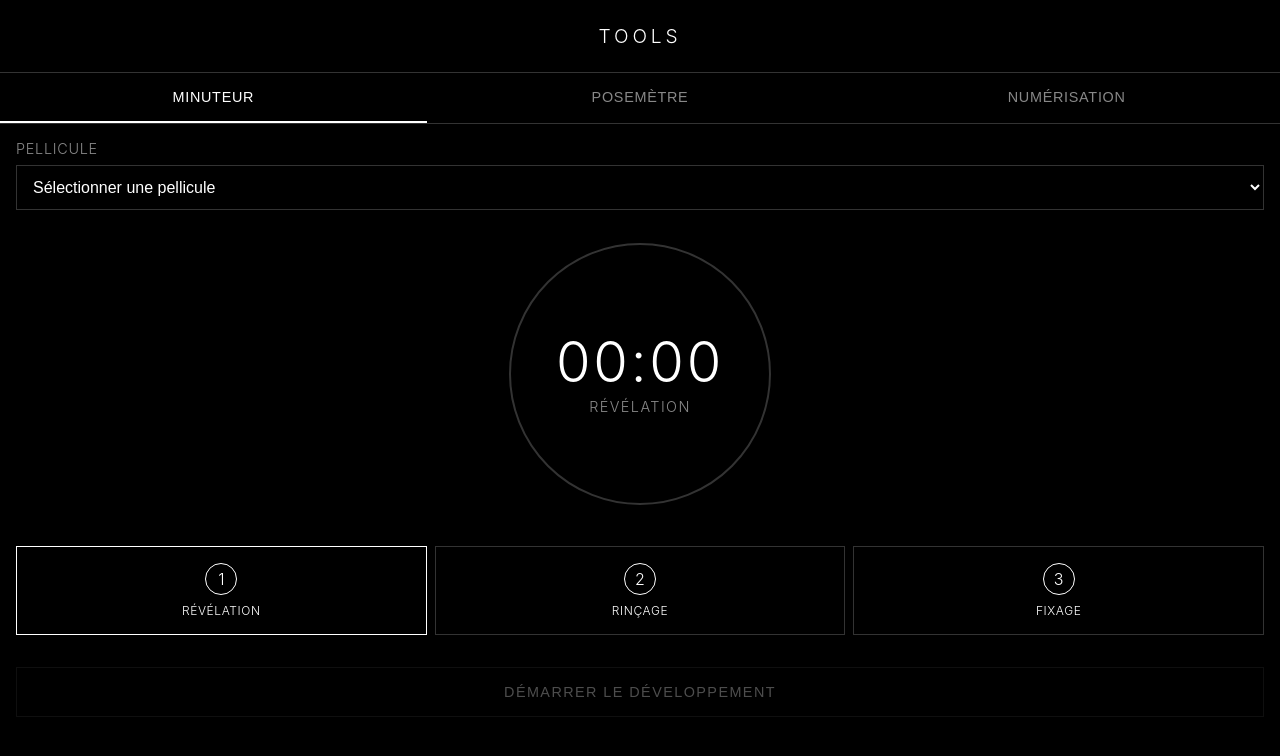
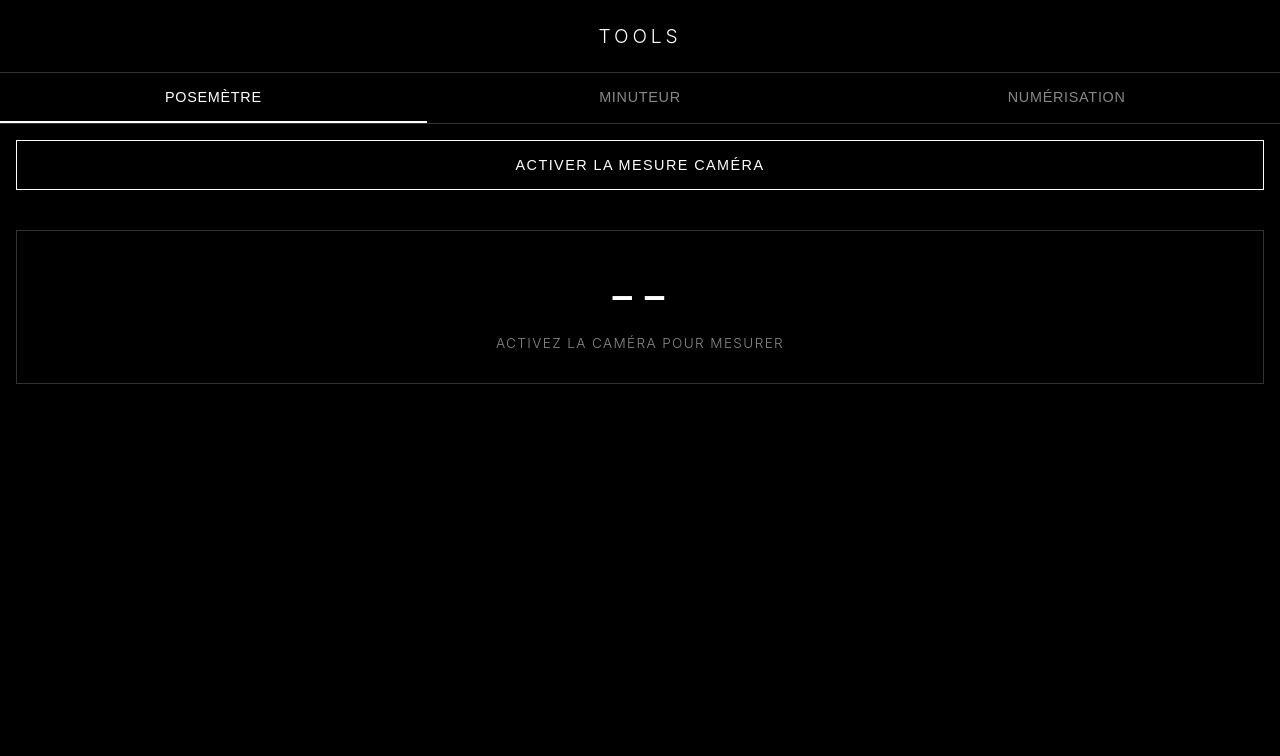
Before and after one commit to stevenbachimont/TOOLS, a SvelteKit app: page / in a window 1280 px wide. Shown: the top 756 px of the page. Built offline with nearby package versions, Linux system fonts and the light colour scheme.

Commit message:
ordre layout

```diff
--- a/src/components/Minuteur.svelte
+++ b/src/components/Minuteur.svelte
@@ -242,7 +242,7 @@
 
 	<div class="timer-display">
 		<div class="time-circle">
-			<svg class="progress-ring" width="280" height="280">
+			<svg class="progress-ring" width="280" height="280" viewBox="0 0 280 280">
 				<circle
 					class="progress-ring-circle"
 					stroke="#333333"
@@ -432,15 +432,14 @@
 		width: 280px;
 		height: 280px;
 		margin: 0 auto;
-		display: flex;
-		align-items: center;
-		justify-content: center;
 	}
 
 	.progress-ring {
 		position: absolute;
 		top: 0;
 		left: 0;
+		width: 100%;
+		height: 100%;
 		transform: rotate(-90deg);
 	}
 
@@ -449,13 +448,14 @@
 	}
 
 	.time-text {
-		position: relative;
+		position: absolute;
+		top: 50%;
+		left: 50%;
+		transform: translate(-50%, -50%);
+		text-align: center;
+		width: 100%;
 		z-index: 1;
-		text-align: center;
-		display: flex;
-		flex-direction: column;
-		align-items: center;
-		justify-content: center;
+		pointer-events: none;
 	}
 
 	.time-value {
--- a/src/routes/+page.svelte
+++ b/src/routes/+page.svelte
@@ -1,14 +1,14 @@
 <script>
 	import { goto } from '$app/navigation';
+	import Posemetre from '../components/Posemetre.svelte';
 	import Minuteur from '../components/Minuteur.svelte';
-	import Posemetre from '../components/Posemetre.svelte';
 	import Numerisation from '../components/Numerisation.svelte';
 
-	let activeTab = 'minuteur';
+	let activeTab = 'posemetre';
 
 	const tabs = [
+		{ id: 'posemetre', label: 'Posemètre' },
 		{ id: 'minuteur', label: 'Minuteur' },
-		{ id: 'posemetre', label: 'Posemètre' },
 		{ id: 'numerisation', label: 'Numérisation' }
 	];
 </script>
@@ -31,10 +31,10 @@
 	</nav>
 
 	<div class="content">
-		{#if activeTab === 'minuteur'}
+		{#if activeTab === 'posemetre'}
+			<Posemetre />
+		{:else if activeTab === 'minuteur'}
 			<Minuteur />
-		{:else if activeTab === 'posemetre'}
-			<Posemetre />
 		{:else if activeTab === 'numerisation'}
 			<Numerisation />
 		{/if}
```
